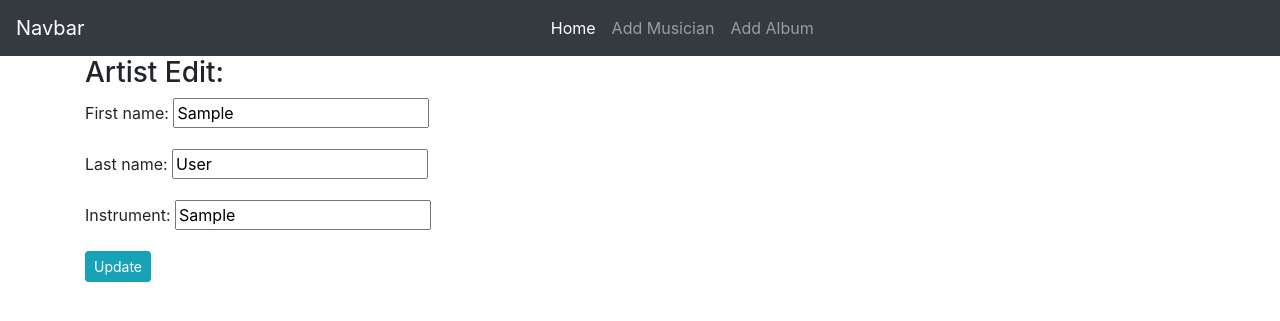
After one commit to Zahed75/CrudProject, a Django app: page /edit_artist/1/ in a window 1280 px wide. The commit adds this page. Shown: the top 321 px of the page. Run offline with Django 3.2, Linux system fonts and the light colour scheme; tables that the repository leaves empty hold one stand-in row (values such as "Sample post"); some libraries are stand-ins or nearby versions.

Commit message:
update created

```diff
--- a/CrudApp/urls.py
+++ b/CrudApp/urls.py
@@ -9,6 +9,7 @@ urlpatterns = [
     path('add_musician',views.musician,name='musician_form'),
     path('add_album',views.album_form,name='album_form'),
     path('album_list/<int:artist_id>/',views.album_list,name='album_list'),
+    path('edit_artist/<int:artist_id>/',views.edit_artist,name='edit_artist')
 
 
 ]
--- a/CrudApp/views.py
+++ b/CrudApp/views.py
@@ -45,3 +45,15 @@ def album_form(request):
     diction = {'title':"album_form",'album_form':form}
 
     return render(request,'CrudApp/album_form.html',context=diction)
+
+def edit_artist(request,artist_id):
+    artist_info = Musician.objects.get(pk=artist_id)
+    form = forms.MusicianForm(instance=artist_info)
+    if request.method == 'POST':
+        form = forms.MusicianForm(request.POST,instance = artist_info)
+
+        if form.is_valid():
+            form.save(commit=True)
+
+    diction= {'title':"Edit Artist",'edit_form':form}
+    return render(request,'CrudApp/edit_artist.html',context=diction)
--- a/templates/CrudApp/album_list.html
+++ b/templates/CrudApp/album_list.html
@@ -1,8 +1,9 @@
 {% extends 'CrudApp/base.html' %}
 
 {% block header_block %}
-<h4>Artist Rating:{{ artist_rating }}</h4>
 <h4>Artist Name: {{ artist_info.first_name }} {{artist_info.last_name}}</h4>
+<h4>Artist Rating:{{ artist_rating.num_stars__avg}}</h4>
+<a href="{% url 'CrudApp:edit_artist' artist_id=artist_info.id %}" class="btn btn-danger btn-sm">Edit</a>
 <h3>instrument:{{ artist_info.instrument}}</h3>
 <h3>Album_List:</h3>
 <table class="table table-bordered">
--- /dev/null
+++ b/templates/CrudApp/edit_artist.html
@@ -0,0 +1,11 @@
+{% extends 'CrudApp/base.html' %}
+
+{% block header_block %}
+<h3>Artist Edit:</h3>
+<form  method="POST">
+{{ edit_form.as_p }}
+{% csrf_token %}
+<input type="submit" name="submit" value="Update" class="btn btn-info btn-sm">
+</form>
+
+{% endblock %}
```
